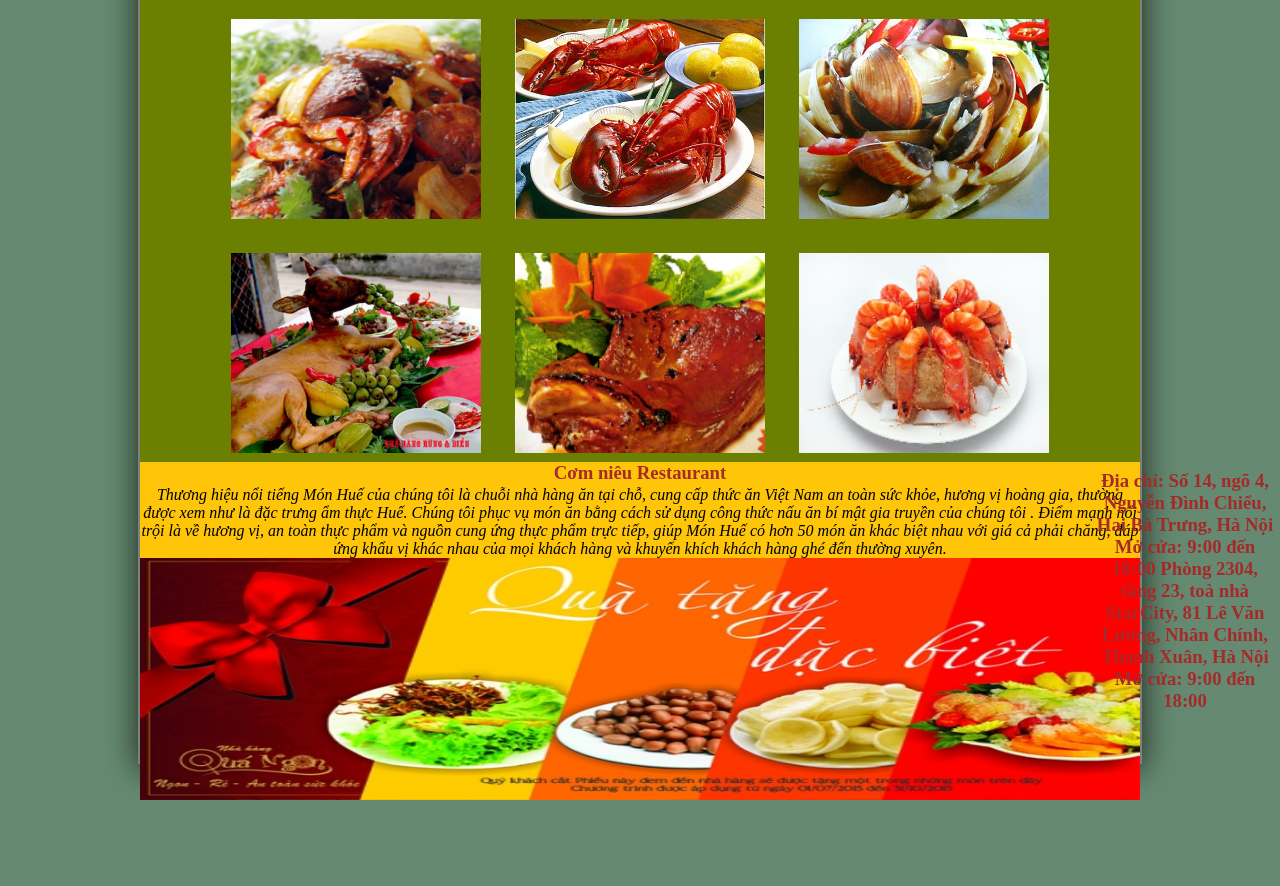
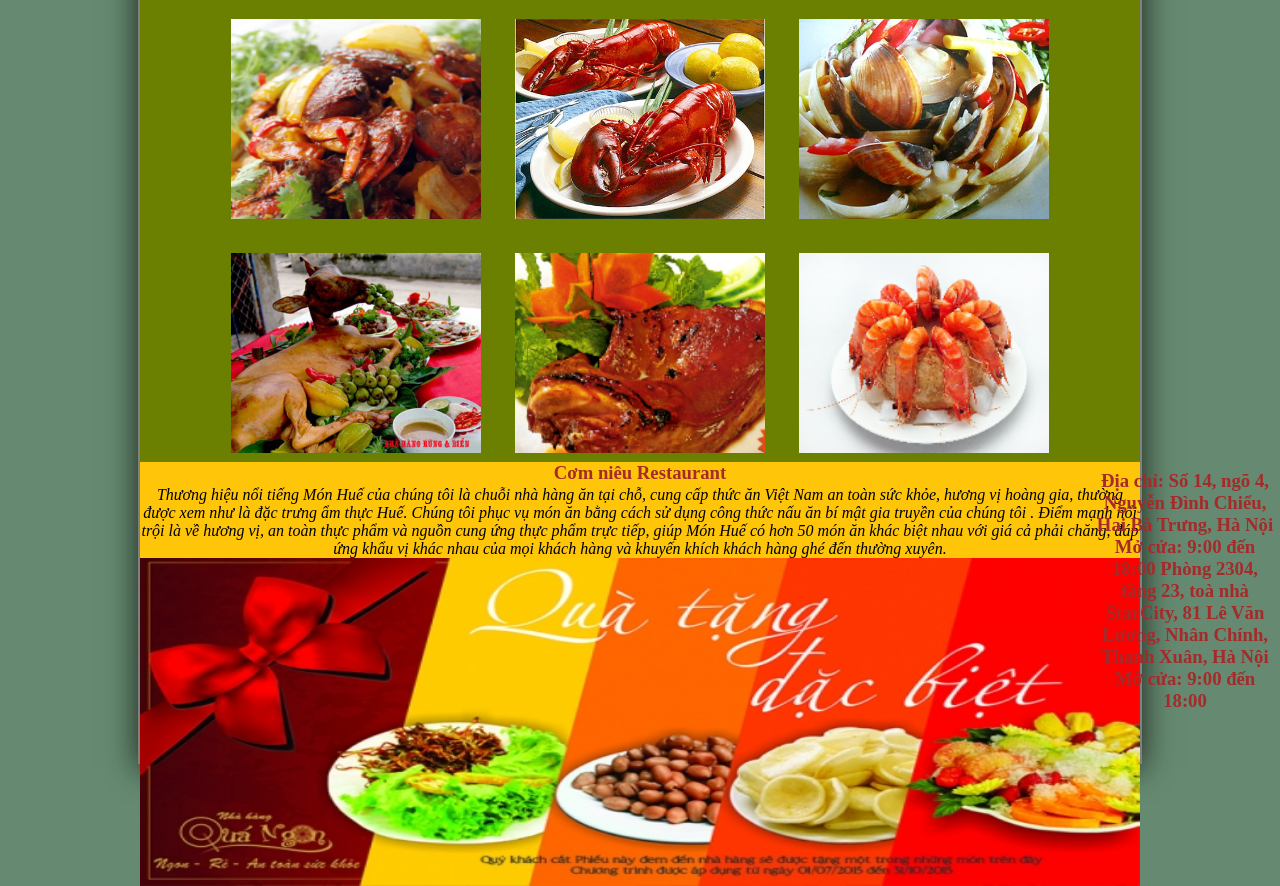
Before and after one commit to zuzuong888/zuzuong888.github.io, a plain HTML site: page bt10/bt10.html in a window 1280 px wide. Shown: the part 86-972 px from the top of the page. Before the commit the page ends 886 px from the top, so only its background shows below. Drawn offline with Linux system fonts and the light colour scheme.

Commit message:
line tiny

```diff
--- a/bt10/css3.css
+++ b/bt10/css3.css
@@ -94,7 +94,7 @@ h1 {
 #banner{
 
     width: 1000px;
-    height: 242px;
+    height: 328px
 }
 body{
    background-color: rgba(45,95,61,0.73);
```
